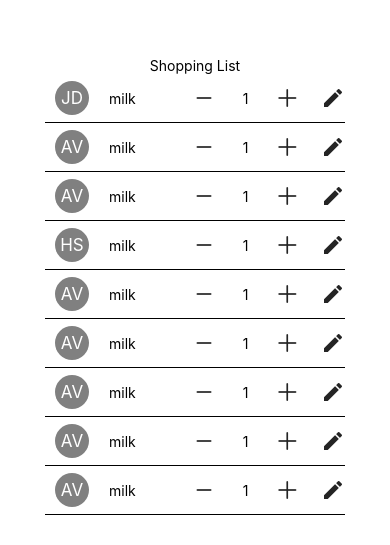
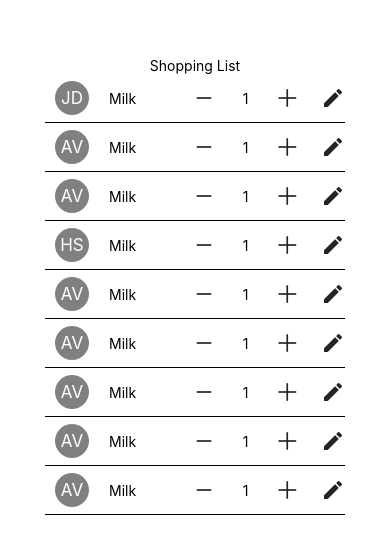
Before and after one commit to karenjennyli/SESHackathon, a React Native app: screen / in a window 390 px wide. Shown: the part 161-706 px from the top of the page. Built offline with nearby package versions, Linux system fonts and the light colour scheme.

Commit message:
capitalize default items

```diff
--- a/src/Pages/ShoppingList.js
+++ b/src/Pages/ShoppingList.js
@@ -5,65 +5,65 @@ import ListItem from "../Components/ListItem";
 
 const defaultItems = [
     {
-        name: "milk",
+        name: "Milk",
         quantity: 1,
-        note: "whole milk",
+        note: "Whole milk",
         bought: false,
         user: "JD",
     },
     {
-        name: "milk",
+        name: "Milk",
         quantity: 1,
-        note: "whole milk",
+        note: "Whole milk",
         bought: false,
         user: "AV",
     },
     {
-        name: "milk",
+        name: "Milk",
         quantity: 1,
-        note: "whole milk",
+        note: "Whole milk",
         bought: false,
         user: "AV",
     },
     {
-        name: "milk",
+        name: "Milk",
         quantity: 1,
-        note: "whole milk",
+        note: "Whole milk",
         bought: false,
         user: "HS",
     },
     {
-        name: "milk",
+        name: "Milk",
         quantity: 1,
-        note: "whole milk",
+        note: "Whole milk",
         bought: false,
         user: "AV",
     },
     {
-        name: "milk",
+        name: "Milk",
         quantity: 1,
-        note: "whole milk",
+        note: "Whole milk",
         bought: false,
         user: "AV",
     },
     {
-        name: "milk",
+        name: "Milk",
         quantity: 1,
-        note: "whole milk",
+        note: "Whole milk",
         bought: false,
         user: "AV",
     },
     {
-        name: "milk",
+        name: "Milk",
         quantity: 1,
-        note: "whole milk",
+        note: "Whole milk",
         bought: false,
         user: "AV",
     },
     {
-        name: "milk",
+        name: "Milk",
         quantity: 1,
-        note: "whole milk",
+        note: "Whole milk",
         bought: false,
         user: "AV",
     },
```
